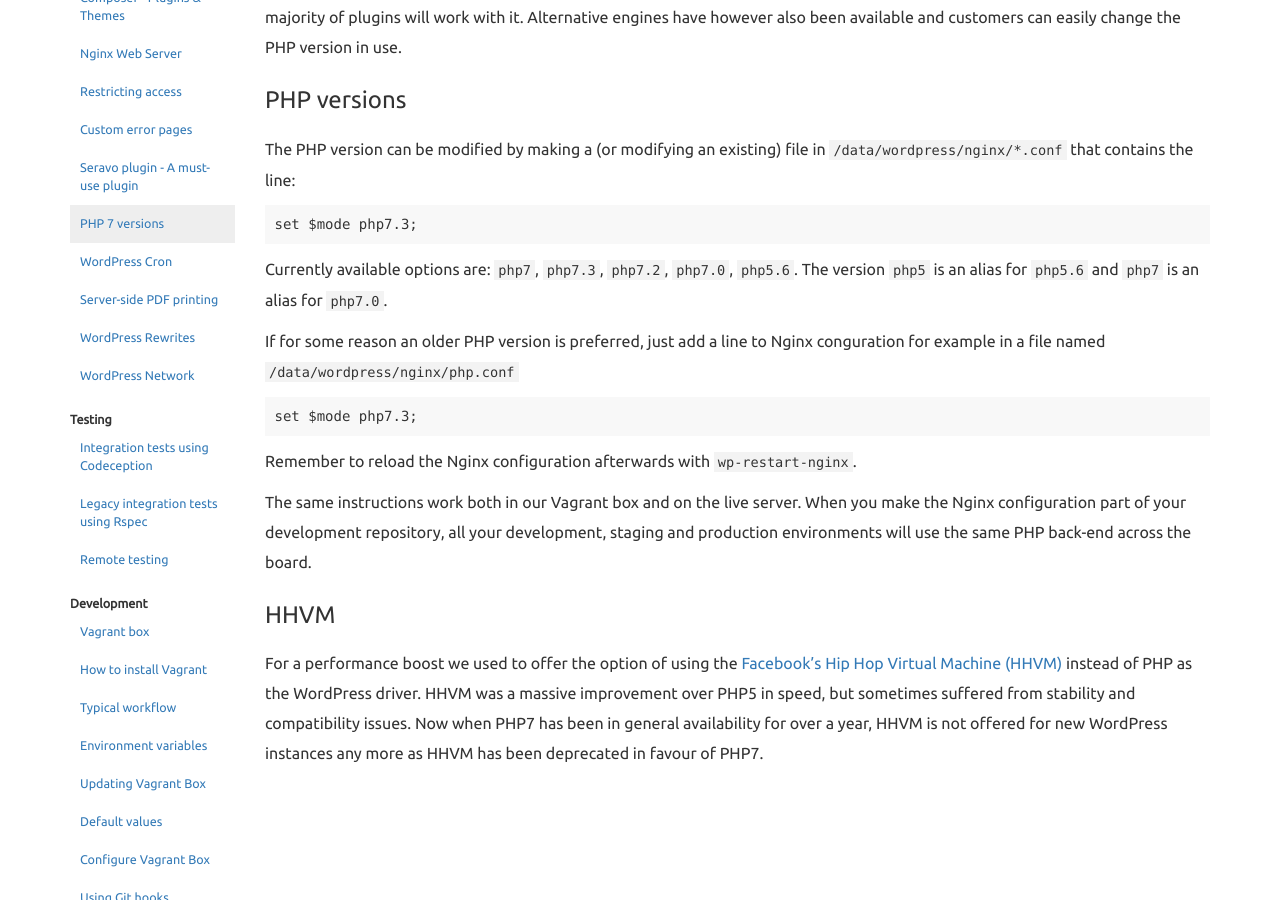
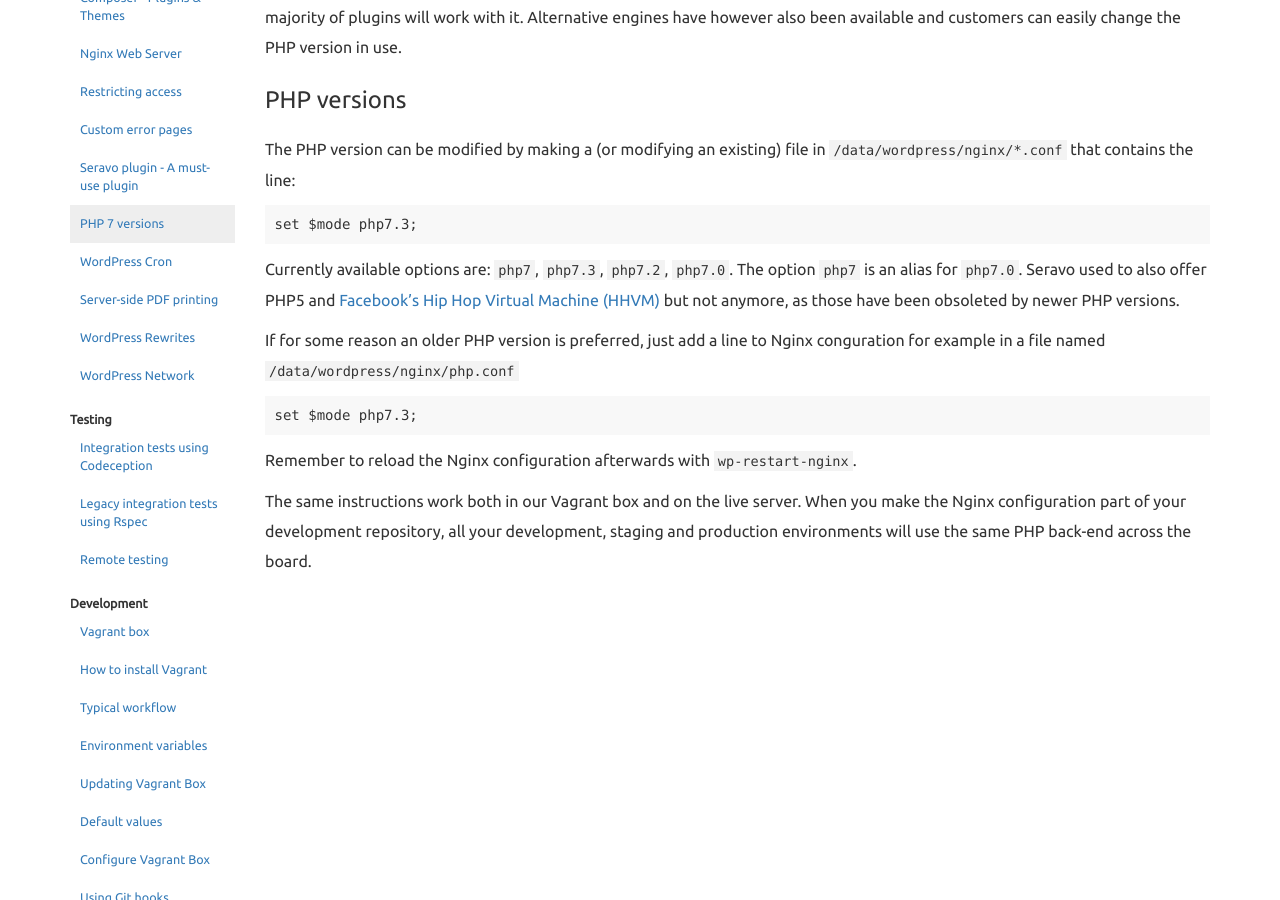
Before and after one commit to Seravo/docs, a Jekyll site: the page built from _posts/2016-06-21-php7-hhvm.md, in a window 1280 px wide and 900 px high, scrolled down 358 px. Built offline with Jekyll 4.4.1, drawn with Linux system fonts in a browser that asks for light colours; nearby versions of some CDN libraries.

Commit message:
Remove php5 from the documented PHP options

````diff
--- a/_posts/2016-06-21-php7-hhvm.md
+++ b/_posts/2016-06-21-php7-hhvm.md
@@ -18,7 +18,7 @@ The PHP version can be modified by making a (or modifying an existing) file in `
 set $mode php7.3;
 ```
 
-Currently available options are: `php7`, `php7.3`, `php7.2`, `php7.0`, `php5.6`. The version `php5` is an alias for `php5.6` and `php7` is an alias for `php7.0`.
+Currently available options are: `php7`, `php7.3`, `php7.2`, `php7.0`. The option `php7` is an alias for `php7.0`. Seravo used to also offer PHP5 and [Facebook's Hip Hop Virtual Machine (HHVM)](http://hhvm.com) but not anymore, as those have been obsoleted by newer PHP versions.
 
 If for some reason an older PHP version is preferred, just add a line to Nginx conguration for example in a file named `/data/wordpress/nginx/php.conf`
 ```
@@ -28,7 +28,3 @@ set $mode php7.3;
 Remember to reload the Nginx configuration afterwards with `wp-restart-nginx`.
 
 The same instructions work both in our Vagrant box and on the live server. When you make the Nginx configuration part of your development repository, all your development, staging and production environments will use the same PHP back-end across the board.
-
-### HHVM
-
-For a performance boost we used to offer the option of using the [Facebook's Hip Hop Virtual Machine (HHVM)](http://hhvm.com) instead of PHP as the WordPress driver. HHVM was a massive improvement over PHP5 in speed, but sometimes suffered from stability and compatibility issues. Now when PHP7 has been in general availability for over a year, HHVM is not offered for new WordPress instances any more as HHVM has been deprecated in favour of PHP7.
````
